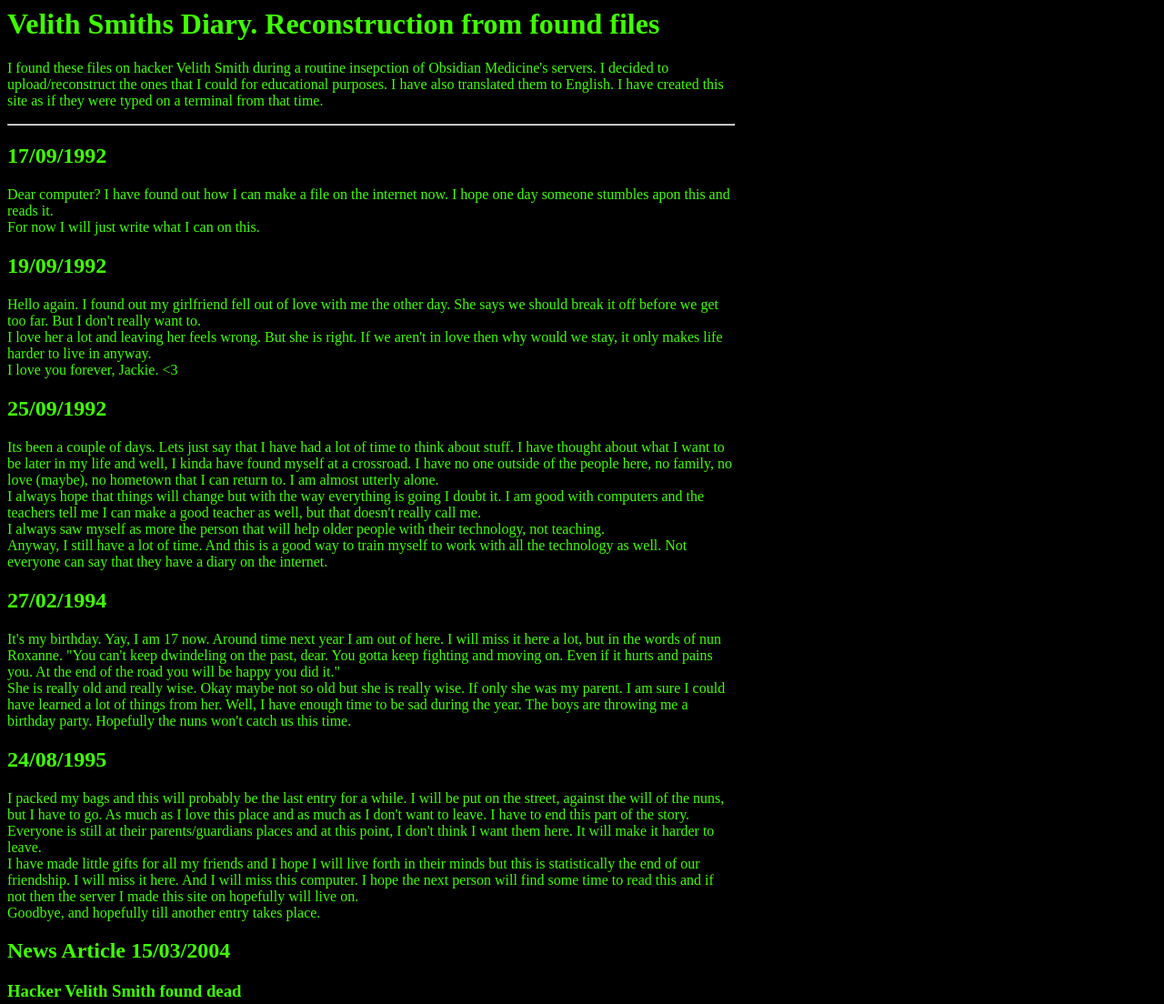
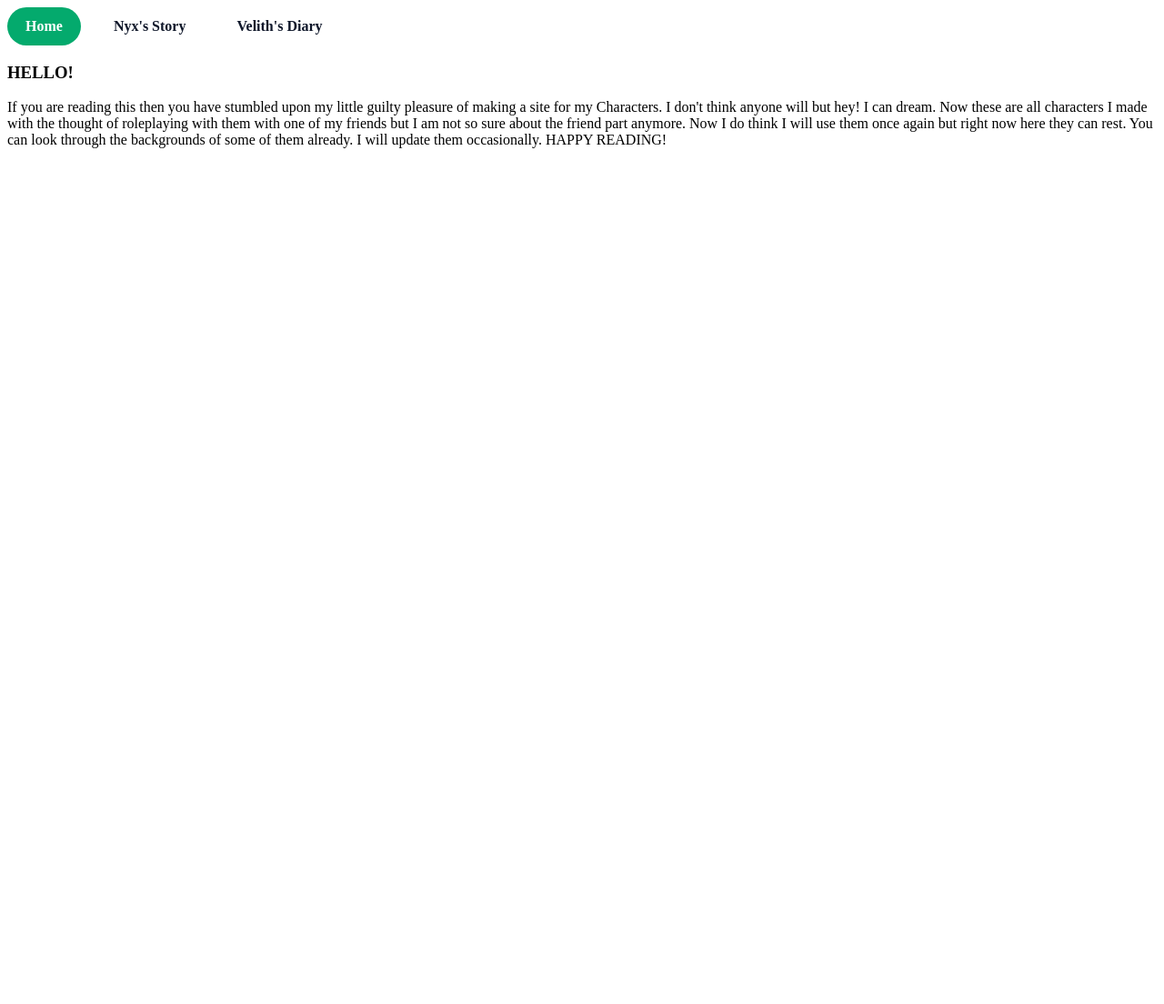
Before and after one commit to DenyingNoob/DenyingNoob.github.io, a plain HTML site: page index.html in a window 1280 px wide. Shown: the top 1104 px of the page at 91% size. After the commit the page ends 800 px from the top, so only its background shows below. Drawn offline with Linux system fonts and the light colour scheme.

Commit message:
Add files via upload

```diff
--- a/index.html
+++ b/index.html
@@ -1,73 +1,46 @@
 <html>
     <head>
-        <title>Velith's Diary</title>
         <style>
-            body{
-                 width: 800;
-                 height: 600;
+            .site-nav ul {
+            display:flex;
+            gap:16px;
+            list-style:none;
+            padding:0;
+            margin:0;
+            }
+
+            .site-nav a {
+            display:block;
+            padding:12px 20px;
+            border-radius:999px;
+            text-decoration:none;
+            color:#0f172a;
+            font-weight:600;
+            }
+
+            .site-nav a:hover, .site-nav a.active {
+            background:#04AA6D;
+            color:#fff;
             }
         </style>
     </head>
-    <body style="background-color: black;">
-        <div style="color: rgb(63, 255, 0)">
-            <h1>Velith Smiths Diary. Reconstruction from found files</h1>
+    <body>
+         <nav class="site-nav" aria-label="Primary">
+            <ul>
+                <li><a href="./index.html" class="Active">Home</a></li>
+                <li><a href="./Nyx.html">Nyx's Story</a></li>
+                <li><a href="./Velith.html">Velith's Diary</a></li>
+            </ul>
+         </nav>
+         <div>
 
-                <p>
-                    I found these files on hacker Velith Smith during a routine insepction of Obsidian Medicine's servers.
-                    I decided to upload/reconstruct the ones that I could for educational purposes. I have also translated them to English.
-                    I have created this site as if they were typed on a terminal from that time.
-                </p>
-
-
-
-                <hr style="width: auto; color: rgb(63, 255, 0);">
-                <h2> 17/09/1992 </h2>
-                <p>
-                    Dear computer? I have found out how I can make a file on the internet now.
-                    I hope one day someone stumbles apon this and reads it. <br>
-                    For now I will just write what I can on this.
-                </p>
-
-                <h2> 19/09/1992 </h2>
-                <p>
-                    Hello again. I found out my girlfriend fell out of love with me the other day. She says we should break it off before we get too far. But I don't really want to. <br>
-                    I love her a lot and leaving her feels wrong. But she is right. If we aren't in love then why would we stay, it only makes life harder to live in anyway. <br>
-                    I love you forever, Jackie. <3
-                </p>
-
-                <h2> 25/09/1992 </h2>
-                <p>
-                    Its been a couple of days. Lets just say that I have had a lot of time to think about stuff.
-                    I have thought about what I want to be later in my life and well, I kinda have found myself at a crossroad. I have no one outside of the people here, no family, no love (maybe),
-                    no hometown that I can return to. I am almost utterly alone. <br>
-                    I always hope that things will change but with the way everything is going I doubt it. I am good with computers and the teachers tell me I can make a good teacher as well, but that doesn't really call me. <br>
-                    I always saw myself as more the person that will help older people with their technology, not teaching. <br>
-                    Anyway, I still have a lot of time. And this is a good way to train myself to work with all the technology as well. Not everyone can say that they have a diary on the internet.
-                </p>
-
-                <h2> 27/02/1994 </h2>
-                <p>
-                    It's my birthday. Yay, I am 17 now. Around time next year I am out of here. I will miss it here a lot, but in the words of nun Roxanne. "You can't keep dwindeling on the past, dear. You gotta keep fighting and moving on. Even if it hurts and pains you. At the end of the road you will be happy you did it." <br>
-                    She is really old and really wise. Okay maybe not so old but she is really wise. If only she was my parent. I am sure I could have learned a lot of things from her. Well, I have enough time to be sad during the year. The boys are throwing me a birthday party.
-                    Hopefully the nuns won't catch us this time.
-                </p>
-
-                <h2> 24/08/1995 </h2>
-                <p>
-                    I packed my bags and this will probably be the last entry for a while. I will be put on the street, against the will of the nuns, but I have to go. As much as I love this place and as much as I don't want to leave. I have to end this part of the story.
-                    Everyone is still at their parents/guardians places and at this point, I don't think I want them here. It will make it harder to leave. <br>
-                    I have made little gifts for all my friends and I hope I will live forth in their minds but this is statistically the end of our friendship.
-                    I will miss it here. And I will miss this computer. I hope the next person will find some time to read this and if not then the server I made this site on hopefully will live on. <br>
-                    Goodbye, and hopefully till another entry takes place.
-                </p>
-
-                <h2> News Article 15/03/2004 </h2>
-                <p>
-                    <h3>Hacker Velith Smith found dead</h3>
-                        Velith Smith, known for being a hacker that helped a group of thieves steal thousands of Marks, has been found dead in a factory. <br>
-                        Her living family who she has had no contact with for the past 20 years says they had no idea she was even back in town. <br>
-                        The funeral was held in a small company where only family was allowed to be.
-                </p>
-        </div>
+            <h3>HELLO!</h3>
+            <p>
+                If you are reading this then you have stumbled upon my little guilty pleasure of making a site for my Characters.
+                I don't think anyone will but hey! I can dream. Now these are all characters I made with the thought of roleplaying with them with one of my friends but I am not so sure about the friend part anymore.
+                Now I do think I will use them once again but right now here they can rest. You can look through the backgrounds of some of them already. I will update them occasionally.
+                HAPPY READING!
+            </p>
+         </div>
     </body>
 </html>
--- /dev/null
+++ b/styles.css
@@ -0,0 +1,23 @@
+body{
+    color: rgb(63, 255, 0);
+}
+
+div{
+        width: 800;
+}
+.site-nav ul {
+display:flex;
+gap:16px;
+list-style:none;
+padding:0;
+margin:0;
+}
+
+.site-nav a {
+display:block;
+padding:12px 20px;
+border-radius:999px;
+text-decoration:none;
+color: rgb(0, 0, 0);
+font-weight:600;
+}
```
Also changed, not shown: Nyx.html (added, +23 -0 lines), Velith.html (added, +83 -0 lines).
